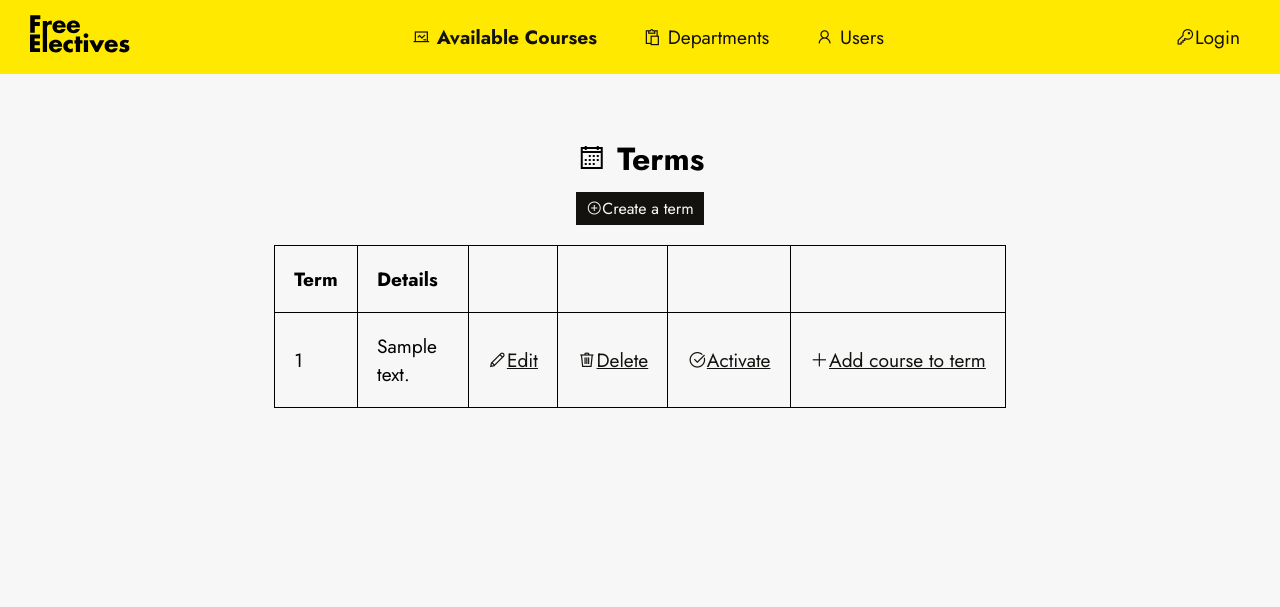
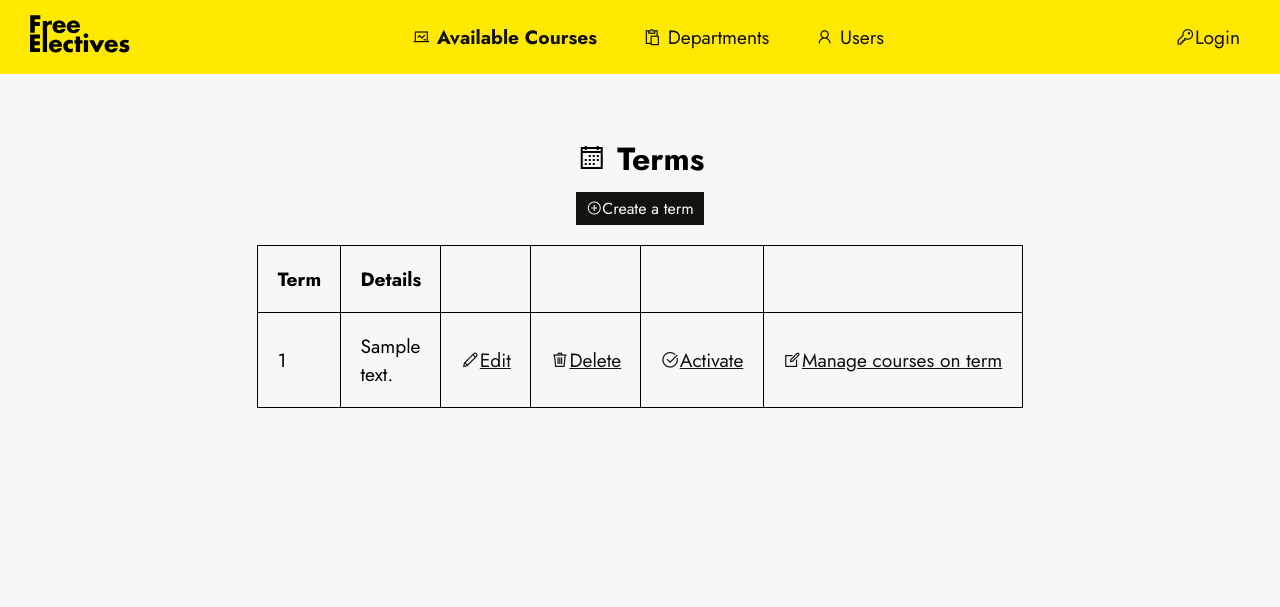
Before and after one commit to juanmelendez28/ccom4019-proyecto, a PHP site: template views/terms.php in a window 1280 px wide. Shown: the top 607 px of the page. Run offline with PHP 8.4, Linux system fonts and the light colour scheme; the template is opened without the code that fills it: most values are stand-ins (such as "Sample title", 1, 10 or a date in 2020).

Commit message:
change title to manage

```diff
--- a/views/term_add_course.php
+++ b/views/term_add_course.php
@@ -5,7 +5,7 @@
         <?php require_once "partials/navbar.php" ?>
         <form class="form" action="#" method="post">
 
-            <h1><i class="las la-plus"></i> Add course to term</h1>
+            <h1><i class="las la-edit"></i> Manage courses on term</h1>
 
             <?php foreach ($courses as $course) { ?>
                 <?php if (Auth::checkAdmin()) { ?>
--- a/views/terms.php
+++ b/views/terms.php
@@ -35,7 +35,7 @@
                             <td><a href="index.php?terms&delete=<?= $term->term_id ?>"><i class="las la-trash"></i>Delete</a></td>
                             <td><a href="index.php?terms&activate=<?= $term->term_id ?>"><i class="las la-check-circle"></i>Activate</a></td>
                             <?php } ?>
-                            <td><a href="index.php?terms&add_course=<?= $term->term_id ?>"><i class="las la-plus"></i>Add course to term</a></td>
+                            <td><a href="index.php?terms&add_course=<?= $term->term_id ?>"><i class="las la-edit"></i>Manage courses on term</a></td>
                     </tr>
                 <?php } ?>
             </tbody>
```
